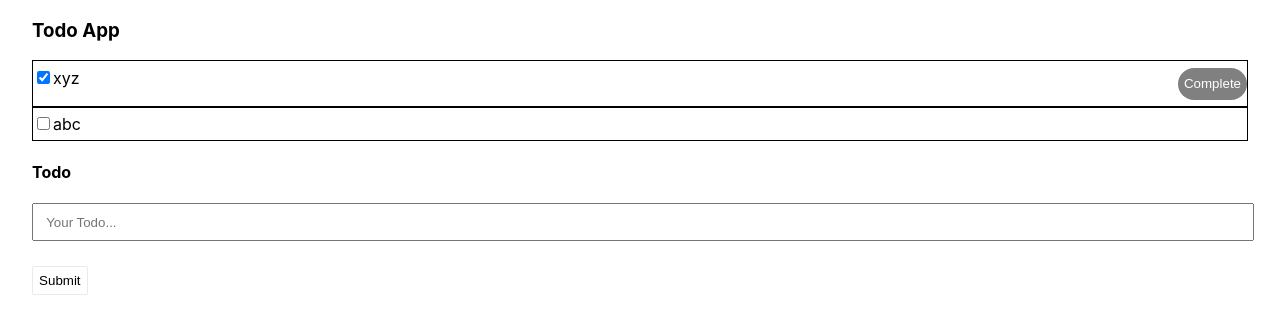
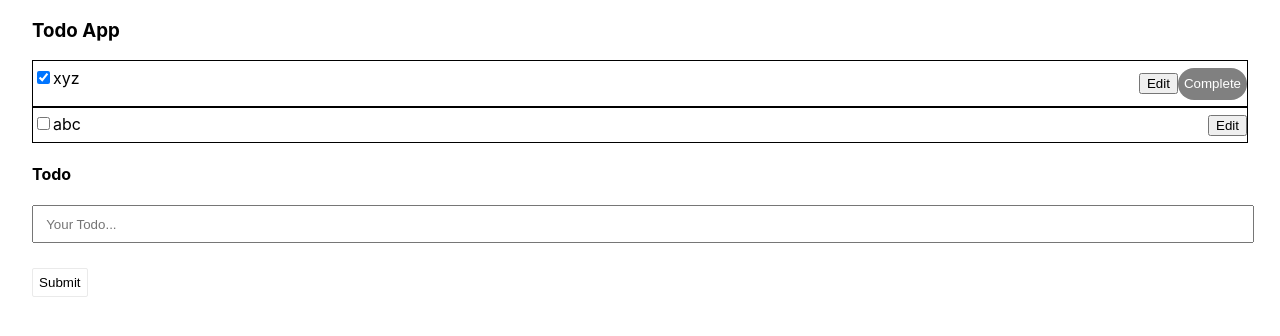
Before and after one commit to PuniaMohit/create-react-app, a React (Create React App) app: page / in a window 1280 px wide. Both pictures are taken after a click on the checkbox "xyz". Shown: the top 336 px of the page. Built offline with nearby package versions, Linux system fonts and the light colour scheme.

Commit message:
todo four first commit

```diff
--- a/src/App.css
+++ b/src/App.css
@@ -1,41 +1,4 @@
-.clickShowButton {
-  border-radius: 50px;
-  background-color: grey;
-  color: white;
-  border: none;
-  height: 4vh;
-}
-
-.list {
-  border: 1px solid black;
-  padding-top: .5%;
-  padding-bottom: .5%;
-  display: flex;
-  justify-content: space-between;
-}
-
 .container {
   width: 95%;
   margin: 0 auto;
 }
-
-.submit-input {
-  width: 99%;
-  height: 4vh;
-  padding-left: 1%;
-}
-
-.input-red{
-  border-color:red;
-  width: 99%;
-  height: 4vh;
-  padding-left: 1%;
-}
-
-.submit {
-  margin-top: 2%;
-  padding: .5%;
-  background-color: white;
-  border: 1px solid #eaeaea;
-  border-radius: 2px;
-}
--- a/src/App.js
+++ b/src/App.js
@@ -1,78 +1,19 @@
 import "./App.css";
-import { useState } from "react";
+import List from "./components/List/list";
+
 
 function App() {
-  const [indexCheck, setIndexCheck] = useState([]);
-  const [input, setInput] = useState("");
-  const [colorInput, setColorInput] = useState(false);
-  const [list, setList] = useState(["xyz", "abc"]);
 
-  let handleClick = (event, index) => {
-    const { checked } = event.target;
-    if (checked === true) {
-      setIndexCheck((oldArray) => [...oldArray, index]);
-    } else {
-      setIndexCheck(indexCheck.filter((item) => item !== index));
-    }
-  };
 
-  const update = (event) => {
-    setInput(event.target.value);
-  };
 
-  const add = () => {
-    let value = input;
-    if (value === "") {
-      setColorInput(true);
-    } else {
-      setColorInput(false);
-      setInput("");
-      setList((oldArray) => [...oldArray, value]);
-    }
-  };
+
+
 
   return (
     <div className="container">
       <h3>Todo App</h3>
-      {list.map((element, index) => {
-        return (
-          <div className="list" key={index}>
-            <div>
-              <input
-                type="checkbox"
-                id={index}
-                name={index}
-                value={element.task}
-                onClick={(event) => {
-                  handleClick(event, index);
-                }}
-                key={index}
-              />
-              <label for={index}>{element}</label>
-            </div>
-            <div>
-              {indexCheck.includes(index) ? (
-                <button className="clickShowButton" variant="outline-secondary">
-                  Complete
-                </button>
-              ) : (
-                <></>
-              )}
-            </div>
-          </div>
-        );
-      })}
-      <h4>Todo</h4>
-      <input
-        className={colorInput ? "input-red" : "submit-input"}
-        type="text"
-        onChange={update}
-        value={input}
-        placeholder="Your Todo..."
-      />
-      <button className="submit" onClick={add}>
-        Submit
-      </button>
+      <List/>
+
     </div>
   );
 }
--- /dev/null
+++ b/src/components/Input/input.css
@@ -0,0 +1,20 @@
+.submit-input {
+    width: 99%;
+    height: 4vh;
+    padding-left: 1%;
+  }
+
+  .input-red {
+    border-color: red;
+    width: 99%;
+    height: 4vh;
+    padding-left: 1%;
+  }
+
+  .submit {
+    margin-top: 2%;
+    padding: .5%;
+    background-color: white;
+    border: 1px solid #eaeaea;
+    border-radius: 2px;
+  }
--- /dev/null
+++ b/src/components/Input/input.js
@@ -0,0 +1,42 @@
+import { useEffect, useState } from "react";
+import "./input.css";
+
+const Input = ({ updateTask, printInput }) => {
+  const [input, setInput] = useState("");
+  const [colorInput, setColorInput] = useState(false);
+
+  const update = (event) => {
+    setInput(event.target.value);
+  };
+
+  const add = () => {
+    let value = input;
+    if (value === "") {
+      setColorInput(true);
+    } else {
+      setColorInput(false);
+      setInput("");
+      updateTask(value);
+    }
+  };
+
+  useEffect(() => {
+    setInput(printInput);
+  }, [printInput]);
+  return (
+    <>
+      <input
+        className={colorInput ? "input-red" : "submit-input"}
+        type="text"
+        onChange={update}
+        value={input}
+        placeholder="Your Todo..."
+      />
+      <button className="submit" onClick={add}>
+        Submit
+      </button>
+    </>
+  );
+};
+
+export default Input;
--- /dev/null
+++ b/src/components/List/list.css
@@ -0,0 +1,15 @@
+.clickShowButton {
+    border-radius: 50px;
+    background-color: grey;
+    color: white;
+    border: none;
+    height: 4vh;
+  }
+
+  .list {
+    border: 1px solid black;
+    padding-top: .5%;
+    padding-bottom: .5%;
+    display: flex;
+    justify-content: space-between;
+  }
--- /dev/null
+++ b/src/components/List/list.js
@@ -0,0 +1,75 @@
+import { useState } from "react";
+import "./list.css";
+import Input from "../Input/input";
+
+const List = () => {
+  const [indexCheck, setIndexCheck] = useState([]);
+  const [list, setList] = useState(["xyz", "abc"]);
+  const [printInput, setPrintInput] = useState("");
+
+  let handleClick = (event, index) => {
+    const { checked } = event.target;
+    if (checked === true) {
+      setIndexCheck((oldArray) => [...oldArray, index]);
+    } else {
+      setIndexCheck(indexCheck.filter((item) => item !== index));
+    }
+  };
+
+  let updateTask = (value) => {
+    setList((oldArray) => [...oldArray, value]);
+  };
+
+  let editTask = (index) => {
+    const taskValue = list[index];
+    setList(list.filter((item) => item !== taskValue));
+    setPrintInput(taskValue);
+  };
+
+  return (
+    <div>
+      {list.map((element, index) => {
+        return (
+          <div className="list" key={index}>
+            <div>
+              <input
+                type="checkbox"
+                id={index}
+                name={index}
+                value={element.task}
+                onClick={(event) => {
+                  handleClick(event, index);
+                }}
+                key={index}
+              />
+              <label for={index}>{element}</label>
+            </div>
+            {/* <div> */}
+
+            {/* </div> */}
+            <div>
+            <button
+                onClick={() => {
+                  editTask(index);
+                }}
+              >
+                Edit
+              </button>
+              {indexCheck.includes(index) ? (
+                <button className="clickShowButton">
+                  Complete
+                </button>
+              ) : (
+                <></>
+              )}
+            </div>
+          </div>
+        );
+      })}
+      <h4>Todo</h4>
+      <Input updateTask={updateTask} printInput={printInput} />
+    </div>
+  );
+};
+
+export default List;
```
